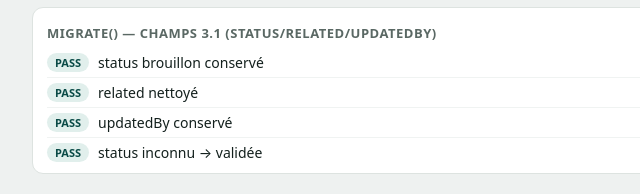
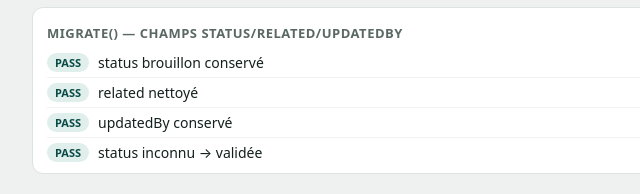
Before and after one commit to vgasque/aides-cognitives-checklist, a website: page tests.html in a window 1280 px wide. Shown: the part 5009-5203 px from the top of the page, 158-798 px from the left. Drawn offline with Linux system fonts and the light colour scheme.

Commit message:
Commentaires : harmonisation — références de versions et d'audits retirées, doublons fusionnés, historique condensé (aucun changement de code)
Co-Authored-By: Claude Fable 5 <noreply@anthropic.com>

````diff
--- a/tests.html
+++ b/tests.html
@@ -209,7 +209,7 @@ function run(A){
   eq('clôture non fermée → texte intact (échouera au parse)', A.stripJsonFences('```json\n{"a":1}'), '```json\n{"a":1}');
   eq('non-chaîne coercée', A.stripJsonFences(null), '');
 
-  group('migrate() — champs 3.1 (status/related/updatedBy)');
+  group('migrate() — champs status/related/updatedBy');
   const m31=A.migrate({title:'x',status:'draft',related:['ok-1','__proto__','bad id'],updatedBy:'a@b.fr'});
   eq('status brouillon conservé', m31.status, 'draft');
   eq('related nettoyé', m31.related, ['ok-1']);
````
Also changed, not shown: index.html (+71 -96 lines).
